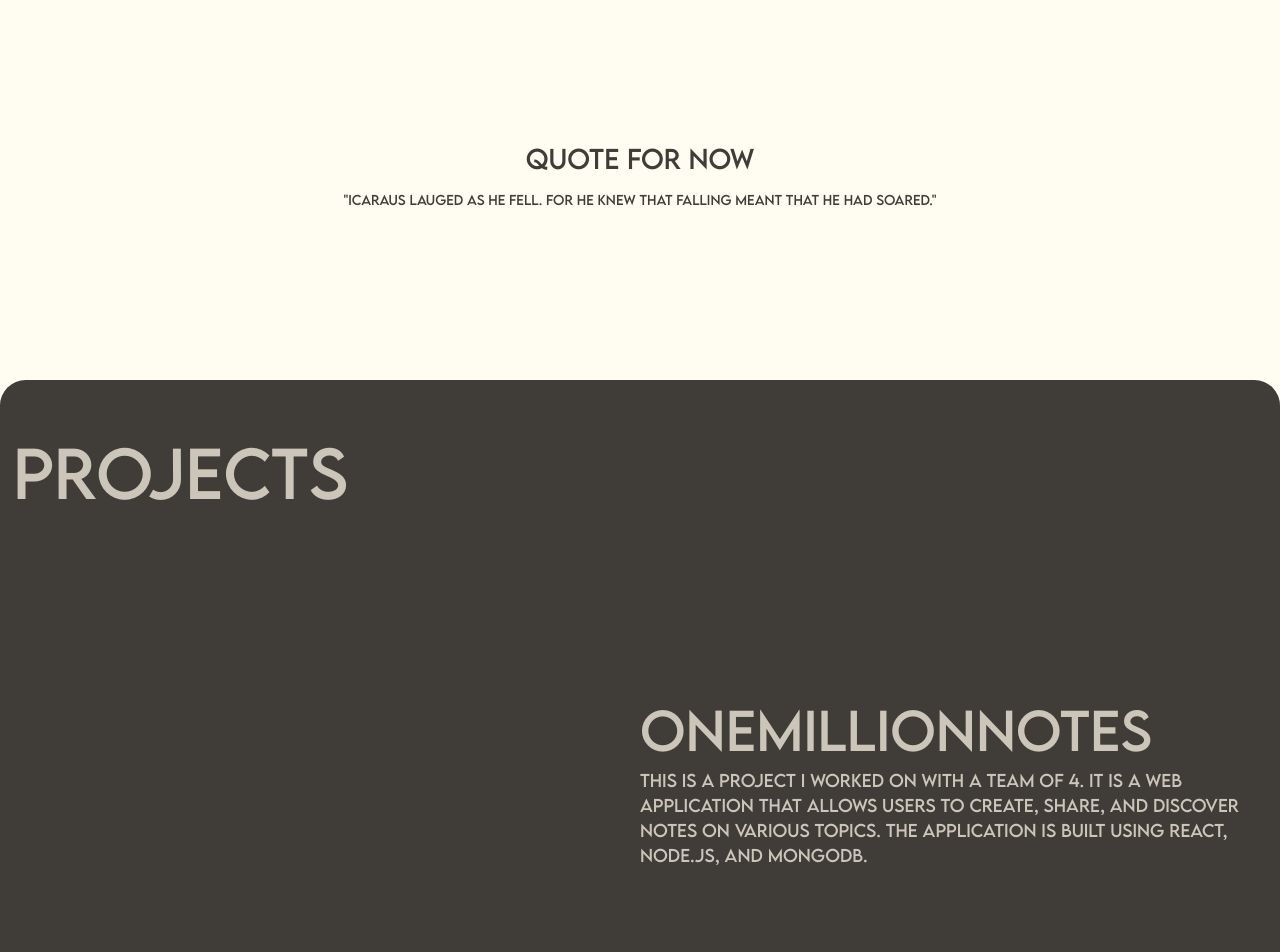
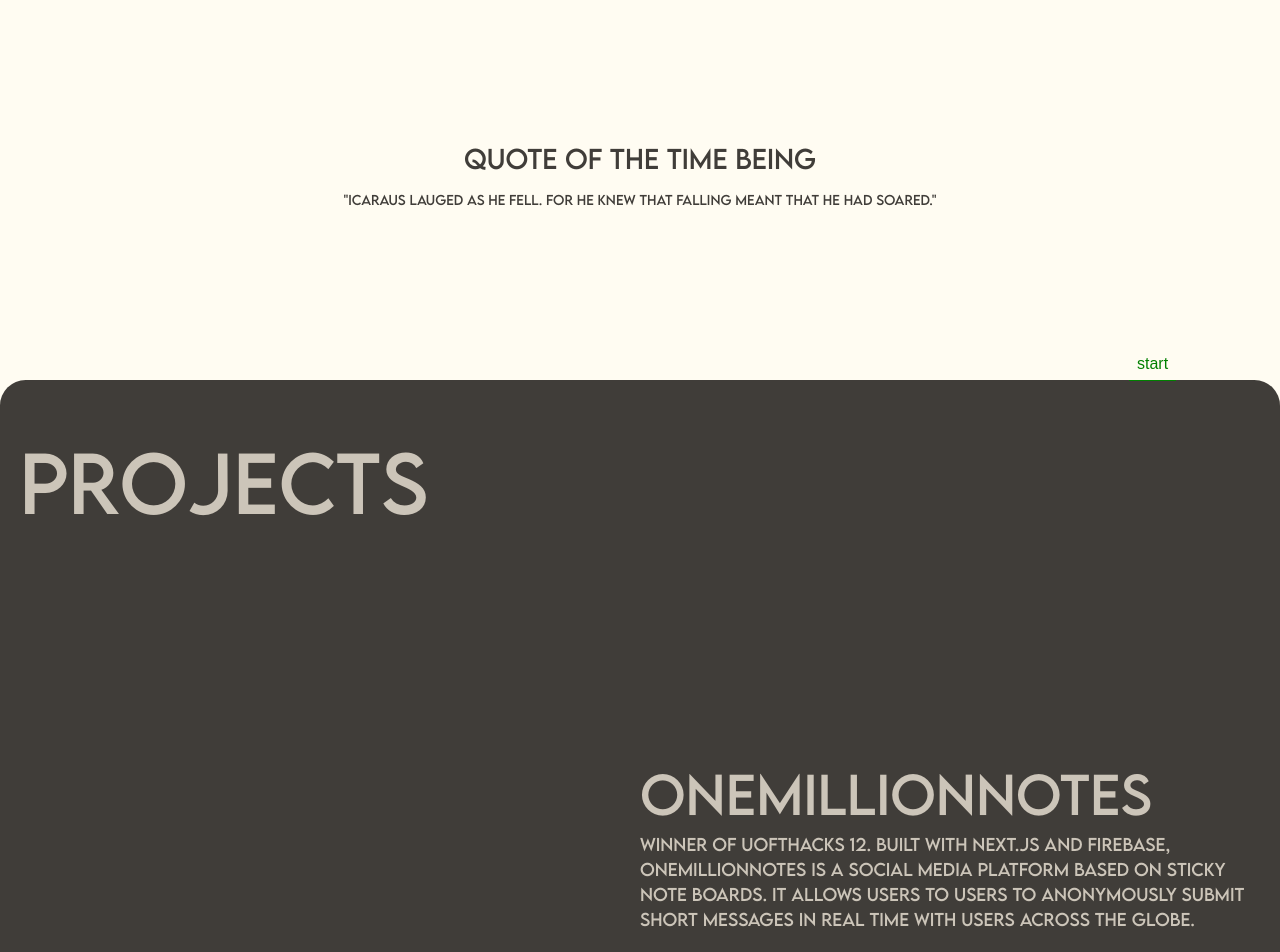
Before and after one commit to nigelloh15/portfolio-website, a Next.js app: page / in a window 1280 px wide. Shown: the part 1780-2732 px from the top of the page. Built offline with nearby package versions, Linux system fonts and the light colour scheme.

Commit message:
wrote projects, setup skills and end

```diff
--- a/app/page.tsx
+++ b/app/page.tsx
@@ -6,6 +6,7 @@
 import { useGSAP } from "@gsap/react";
 import { TextPlugin } from "gsap/TextPlugin";
 import { ScrollTrigger } from "gsap/ScrollTrigger";
+import SplitText from "gsap/SplitText";
 import { ExpoScaleEase } from "gsap/EasePack";
 import Image from "next/image";
 
@@ -75,6 +76,29 @@
 
   useGSAP(() => {
 
+    gsap.registerPlugin(SplitText, ScrollTrigger);
+
+    const split = new SplitText(".projecttext", { type: "chars" });
+
+    let chars = split.chars; // an array of all the divs that wrap each character
+
+    gsap.from(chars, {
+      scrollTrigger: {
+        trigger: ".projects",
+        start: "top bottom-=20%",    // when .projecttext’s top hits the viewport top
+        markers: true, // add markers for debugging
+      },
+      yPercent: 130,
+      stagger: 0.03,
+      ease: "power1.inOut",
+      duration: 1,
+
+    });
+
+  });
+
+  useGSAP(() => {
+
     gsap.registerPlugin(TextPlugin, ScrollTrigger, ExpoScaleEase);
 
     const tl = gsap.timeline();
@@ -107,6 +131,15 @@
 
       onEnter: () => gsap.set('.nigeltext', { color: 'var(--light)' }),
       onLeaveBack: () => gsap.set('.nigeltext', { color: 'var(--foreground)' }), // “” → fall back to CSS
+    });
+
+    ScrollTrigger.create({
+      trigger: '.extra',
+      start: 'top top',
+      end: 'bottom top',
+
+      onEnter: () => gsap.set('.nigeltext', { color: 'var(--foreground)' }),
+      onLeaveBack: () => gsap.set('.nigeltext', { color: 'var(--light)' }), // “” → fall back to CSS
     });
 
     gsap.to(".about", {
@@ -205,7 +238,6 @@
               SKILLS-
             </span>
           </div>
-
           <div className="bottomtext absolute bottom-0 right-4/5 text-[15vw] sm:text-[12vw] md:text-[10vw] lg:text-[8vw] text-[var(--background)] text-nowrap w-full">
             <span>
               SKILLS-
@@ -226,11 +258,17 @@
               SKILLS-
             </span>
           </div>
+
+
+          <div className="skilllist py-[22vw] sm:py-[18vw] md:py-[15vw] lg:py-[12vw] h-full w-full">
+            hello
+          </div>
+
         </div>
         <div className="quote w-screen h-[50vh] z-20 bg-[var(--background)]">
           <div className="w-full h-full flex flex-col justify-center items-center text-[var(--mid)] text-center">
             <div className="text-[6vw] md:text-[4vw] lg:text-[2vw]">
-              QUOTE FOR NOW
+              QUOTE OF THE TIME BEING
             </div>
             <div className="text-[3vw] md:text-[2vw] lg:text-[1vw] py-3">
               "Icaraus lauged as he fell. For he knew that falling meant that he had soared."
@@ -240,46 +278,60 @@
         <div className="projects w-screen h-[190vh] sm:h-[300vh]">
           <div className="w-full h-full sm:flex sm:flex-row bg-[var(--mid)] rounded-[2vw] text-[var(--light)]">
             <div className="hidden sm:block relative h-full w-[50%]">
-              <div className="sticky top-0 px-[2%] pt-[23%] md:pt-[10%] lg:pt-[7%]">
-                <div className="text-[8vw] lg:text-[5vw]">
-                  PROJECTS
+              <div className="sticky top-0 px-[3%] pt-[23%] md:pt-[10%] lg:pt-[7%]">
+                <div className="overflow-hidden">
+                  <div className="projecttext text-[8vw] lg:text-[6vw]">
+                    PROJECTS
+                  </div>
                 </div>
               </div>
             </div>
             <div className="px-4 sm:px-0 sm:w-[50%] overflow-hidden">
-                <div className="sm:hidden text-[10vw] pt-[10%] h-[10vh]">
+              <div className="overflow-hidden pt-[10%]">
+                <div className="projecttext sm:hidden text-[10vw] h-[10vh]">
                   PROJECTS
                 </div>
-              <div className="one w-full h-[60vh] sm:h-[100vh] flex flex-col justify-center">
+              </div>
+              <div className="one w-full h-[60vh] sm:h-[100vh] flex flex-col justify-center pr-4">
                 <div className="text-[8vw] sm:text-[4vw]">
                   OneMillionNotes
                 </div>
                 <div className="text-[4vw] sm:text-[1.3vw]">
-                  This is a project I worked on with a team of 4. It is a web application that allows users to create, share, and discover notes on various topics. The application is built using React, Node.js, and MongoDB.
+                  Winner of UofTHacks 12. Built with Next.js and Firebase, OneMillionNotes is a social media platform based on sticky note boards. It allows  users to users to anonymously submit short messages in real time with users across the globe.
                 </div>
               </div>
-              <div className="one w-full h-[60vh] sm:h-[100vh] flex flex-col justify-center">
+              <div className="two w-full h-[60vh] sm:h-[100vh] flex flex-col justify-center pr-4">
                 <div className="text-[8vw] sm:text-[4vw]">
-                  OneMillionNotes
+                  Mammonet
                 </div>
                 <div className="text-[4vw] sm:text-[1.3vw]">
-                  This is a project I worked on with a team of 4. It is a web application that allows users to create, share, and discover notes on various topics. The application is built using React, Node.js, and MongoDB.
+                  Built with Next.js, Django, and PyTorch, Mammonet is a web application that assists with classifying malignant breast cancer histopathological images. Powered by a convolutional neural network, Mammonet can successfully identify malignant breast cancer cells with 86% accuracy.
                 </div>
               </div>
-              <div className="one w-full h-[60vh] sm:h-[100vh] flex flex-col justify-center">
+              <div className="three w-full h-[60vh] sm:h-[100vh] flex flex-col justify-center pr-4">
                 <div className="text-[8vw] sm:text-[4vw]">
-                  OneMillionNotes
+                  Modulus
                 </div>
                 <div className="text-[4vw] sm:text-[1.3vw]">
-                  This is a project I worked on with a team of 4. It is a web application that allows users to create, share, and discover notes on various topics. The application is built using React, Node.js, and MongoDB.
+                  Using Vite with React.js, Express.js, PrismaORM, and MongoDB, I developed Modulus, a social media platform designed for privacy. Modulus using RSA cryptography with the Miller-Rabin primality test to create encrypted messages that are publicly posted.
                 </div>
               </div>
             </div>
 
           </div>
         </div>
-        <div className="w-screen h-[120vh] z-20 bg-[var(--background)]">
+        <div className="extra w-screen h-[20vh] z-20 bg-[var(--background)]">
+          <div className="text-[4vw] text-right px-8">
+            Hello, I'm Nigel Loh.
+          </div>
+        </div>
 
+        <div className="w-screen h-[80vh] flex justify-center">
+          <div className="w-[92%] h-[100%] rounded-[1vw] bg-[var(--light)]">
+
+          </div>
+        </div>
+        <div className="w-screen h-[20vh] flex justify-center">
         </div>
       </div>
     </div>
```
